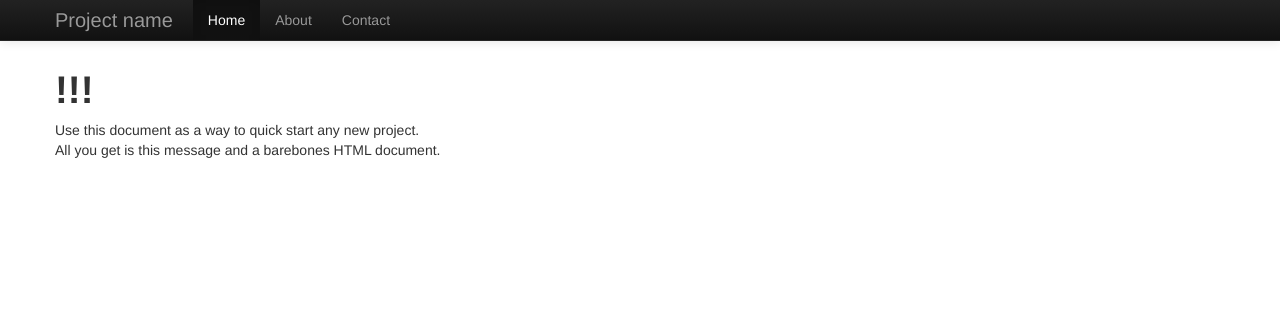
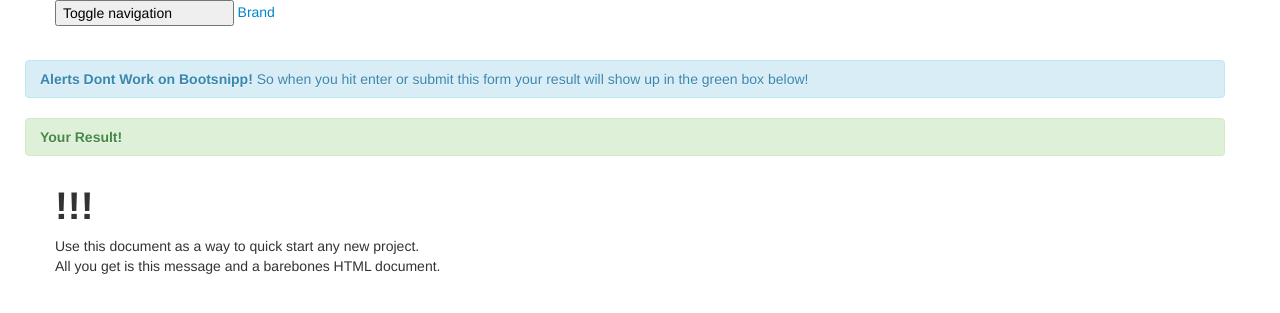
Before and after one commit to ClaremontAcademia/Forum, a Django app: page / in a window 1280 px wide. Shown: the top 313 px of the page. Run offline with Django 3.2, Linux system fonts and the light colour scheme; some libraries are stand-ins or nearby versions.

Commit message:
Copy and paste default navigation bar to base.html + Add jquery-ui + Add draganddrop.js

```diff
--- a/forum/templates/base.html
+++ b/forum/templates/base.html
@@ -31,22 +31,75 @@
 
     <body>
 
-    <div class="navbar navbar-inverse navbar-fixed-top">
-      <div class="navbar-inner">
+        <nav class="navbar navbar-default navbar-fixed-top" role="navigation">
             <div class="container">
-          <button type="button" class="btn btn-navbar" data-toggle="collapse" data-target=".nav-collapse">
+                <!-- Brand and toggle get grouped for better mobile display -->
+                <div class="navbar-header">
+                    <button type="button" class="navbar-toggle" data-toggle="collapse" data-target="#bs-example-navbar-collapse-1">
+                        <span class="sr-only">Toggle navigation</span>
                         <span class="icon-bar"></span>
                         <span class="icon-bar"></span>
                         <span class="icon-bar"></span>
                     </button>
-          <a class="brand" href="#">Project name</a>
-          <div class="nav-collapse collapse">
-            <ul class="nav">
-              <li class="active"><a href="#">Home</a></li>
-              <li><a href="#about">About</a></li>
-              <li><a href="#contact">Contact</a></li>
+                    <a class="navbar-brand" href="#">Brand</a>
+                </div>
+
+                <!-- Collect the nav links, forms, and other content for toggling -->
+                <div class="collapse navbar-collapse" id="bs-example-navbar-collapse-1">
+                    <ul class="nav navbar-nav">
+                        <li class="active"><a href="#">Link</a></li>
+                        <li><a href="#">Link</a></li>
+                        <li class="dropdown">
+                            <a href="#" class="dropdown-toggle" data-toggle="dropdown">Dropdown <b class="caret"></b></a>
+                            <ul class="dropdown-menu">
+                                <li><a href="#">Action</a></li>
+                                <li><a href="#">Another action</a></li>
+                                <li><a href="#">Something else here</a></li>
+                                <li class="divider"></li>
+                                <li><a href="#">Separated link</a></li>
+                                <li class="divider"></li>
+                                <li><a href="#">One more separated link</a></li>
                             </ul>
-          </div><!--/.nav-collapse -->
+                        </li>
+                    </ul>
+
+                    <ul class="nav navbar-nav navbar-right">
+                        <li><a href="#">Link</a></li>
+                        <li class="dropdown">
+                            <a href="#" class="dropdown-toggle" data-toggle="dropdown">Dropdown <b class="caret"></b></a>
+                            <ul class="dropdown-menu">
+                                <li><a href="#">Action</a></li>
+                                <li><a href="#">Another action</a></li>
+                                <li><a href="#">Something else here</a></li>
+                                <li class="divider"></li>
+                                <li><a href="#">Separated link</a></li>
+                            </ul>
+                        </li>
+                    </ul>
+
+                    <form class="navbar-form" role="search">
+                        <div class="input-group">
+                            <input type="text" class="form-control" placeholder="Search...">
+                            <span class="input-group-btn">
+                                <button type="submit" class="btn btn-default">
+                                    <span class="glyphicon glyphicon-search">
+                                        <span class="sr-only">Search...</span>
+                                    </span>
+                                </button>
+                            </span>
+                        </div>
+                    </form>
+                </div><!-- /.navbar-collapse -->
+            </div><!-- /.container-fluid -->
+        </nav>
+
+        <div class="container">
+            <div class="row">
+                <div class="alert alert-info">
+                    <strong>Alerts Dont Work on Bootsnipp!</strong> So when you hit enter or submit this form your result will show up in the green box below!
+                </div>
+                <div class="alert alert-success">
+                    <strong>Your Result!</strong> <span id="showSearchTerm"></span>
                 </div>
             </div>
         </div>
@@ -74,6 +127,7 @@
         <script src="static/js/bootstrap-collapse.js"></script>
         <script src="static/js/bootstrap-carousel.js"></script>
         <script src="static/js/bootstrap-typeahead.js"></script>
-
+        <script src="static/jquery-ui/jquery-ui.js"></script>
+        <script src="static/js/draganddrop.js"></script>
     </body>
 </html>
```
Lines whose indentation alone changed are shown as unchanged.
